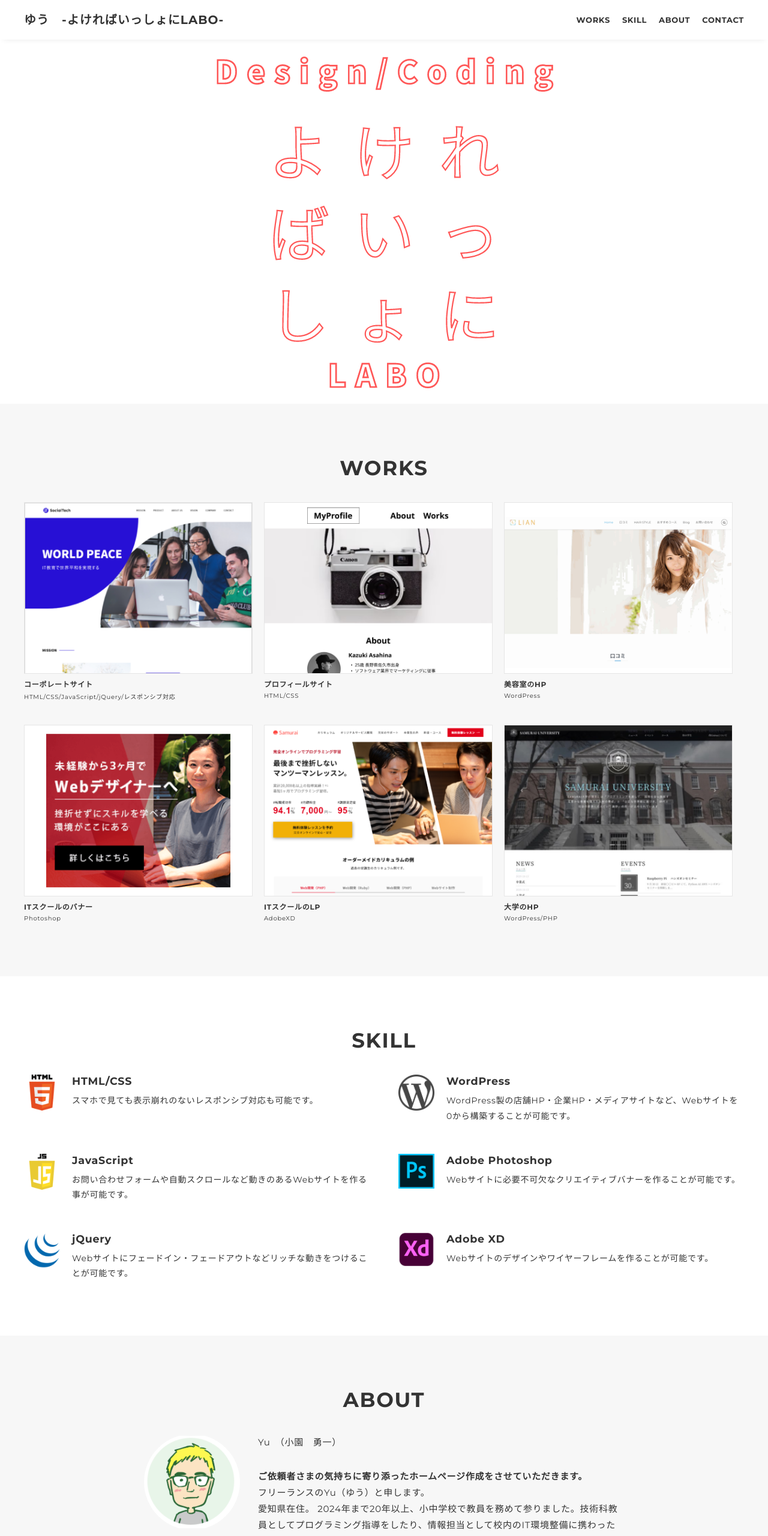
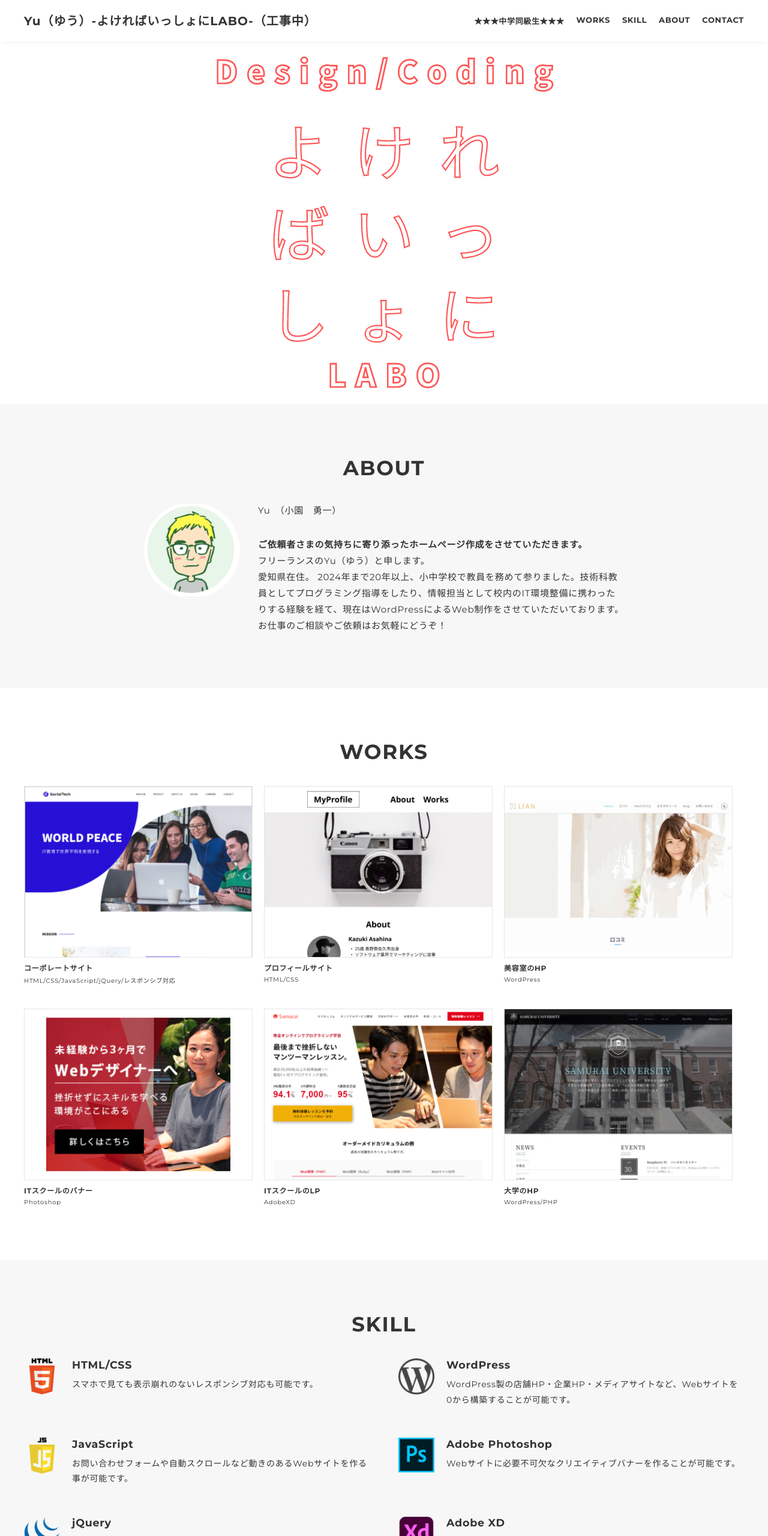
Before and after one commit to Yokereba/samurai-terakoya, a plain HTML site: page portfolio/index.html in a window 1280 px wide. Shown: the top 2560 px of the page at 60% size. Drawn offline with nearby package versions, Linux system fonts and the light colour scheme.

Commit message:
Add files via upload

```diff
--- a/portfolio/index.html
+++ b/portfolio/index.html
@@ -3,10 +3,11 @@
 <head>
   <meta charset="utf-8">
   <meta name="viewport" content="width=device-width, initial-scale=1.0, maximum-scale=1.0, minimum-scale=1.0">
-  <title>SAMURAI ポートフォリオ</title>
+  <title>Yu（ゆう）-よければいっしょにLABO-</title>
   <link rel="preconnect" href="https://fonts.gstatic.com">
   <link href="https://fonts.googleapis.com/css2?family=Montserrat:wght@400;700&display=swap" rel="stylesheet">
   <link href="https://fonts.googleapis.com/css?family=Material+Icons+Outlined" rel="stylesheet">
+  <link rel="icon" type="image/png" href="img/favicon.png">
   <link href="css/ress.css" media="all" rel="stylesheet" type="text/css" />
   <link href="css/style.css" media="all" rel="stylesheet" type="text/css" />
 </head>
@@ -18,10 +19,11 @@
     <header class="header ">
       <div class="container">
         <h1 class="header-logo">
-          <a href="#">ゆう　-よければいっしょにLABO-</a>
+          <a href="#">Yu（ゆう）-よければいっしょにLABO-（工事中）</a>
         </h1>
         <nav class="gnav">
           <ul class="gnav-list">
+            <li class="gnav-item"><a href="https://line.me/ti/g/aq7jNFfRD1">★★★中学同級生★★★</a></li>
             <li class="gnav-item"><a href="#works">WORKS</a></li>
             <li class="gnav-item"><a href="#skill">SKILL</a></li>
             <li class="gnav-item"><a href="#about">ABOUT</a></li>
@@ -41,6 +43,36 @@
         </div>
       </div>
       <!-- /mv -->
+
+      <!-- about -->
+      <section class="about section" id="about">
+        <div class="container">
+          <h2 class="title">ABOUT</h2>
+          <div class="profile">
+            <p class="profile-img">
+              <img src="img/yu.png" alt="about">
+            </p>
+            <div class="profile-body">
+              <p>
+                Yu　（小園　勇一）
+              </p>
+              <p>
+                <b>ご依頼者さまの気持ちに寄り添ったホームページ作成をさせていただきます。</b><br>
+
+
+フリーランスのYu（ゆう）と申します。<br>
+
+愛知県在住。
+2024年まで20年以上、小中学校で教員を務めて参りました。技術科教員としてプログラミング指導をしたり、情報担当として校内のIT環境整備に携わったりする経験を経て、現在はWordPressによるWeb制作をさせていただいております。
+お仕事のご相談やご依頼はお気軽にどうぞ！
+
+              </p>
+
+            </div>
+          </div>
+        </div>
+      </section>
+      <!-- /about -->
 
       <!-- works -->
       <section class="works section" id="works">
@@ -140,42 +172,12 @@
       </section>
       <!-- /skill -->
 
-      <!-- about -->
-      <section class="about section" id="about">
-        <div class="container">
-          <h2 class="title">ABOUT</h2>
-          <div class="profile">
-            <p class="profile-img">
-              <img src="img/yu.png" alt="about">
-            </p>
-            <div class="profile-body">
-              <p>
-                Yu　（小園　勇一）
-              </p>
-              <p>
-                <b>ご依頼者さまの気持ちに寄り添ったホームページ作成をさせていただきます。</b><br>
-
-
-フリーランスのYu（ゆう）と申します。<br>
-
-愛知県在住。
-2024年まで20年以上、小中学校で教員を務めて参りました。技術科教員としてプログラミング指導をしたり、情報担当として校内のIT環境整備に携わったりする経験を経て、現在はWordPressによるWeb制作をさせていただいております。
-お仕事のご相談やご依頼はお気軽にどうぞ！
-
-              </p>
-
-            </div>
-          </div>
-        </div>
-      </section>
-      <!-- /about -->
-
       <!-- contact -->
       <section class="contact section" id="contact">
         <div class="container">
           <h2 class="title">CONTACT</h2>
           <p class="lead">
-            お問い合わせは、<br class="sp-only">メールまたはSNSにてお願いいたします。
+            お問い合わせは、<br class="sp-only"><a href="mailto:recipient@email.com">メール</a>またはSNSにてお願いいたします。
           </p>
           <div class="contact-list">
             <a href="https://www.instagram.com/yokereva.issho.2/" target="_blank">
```
